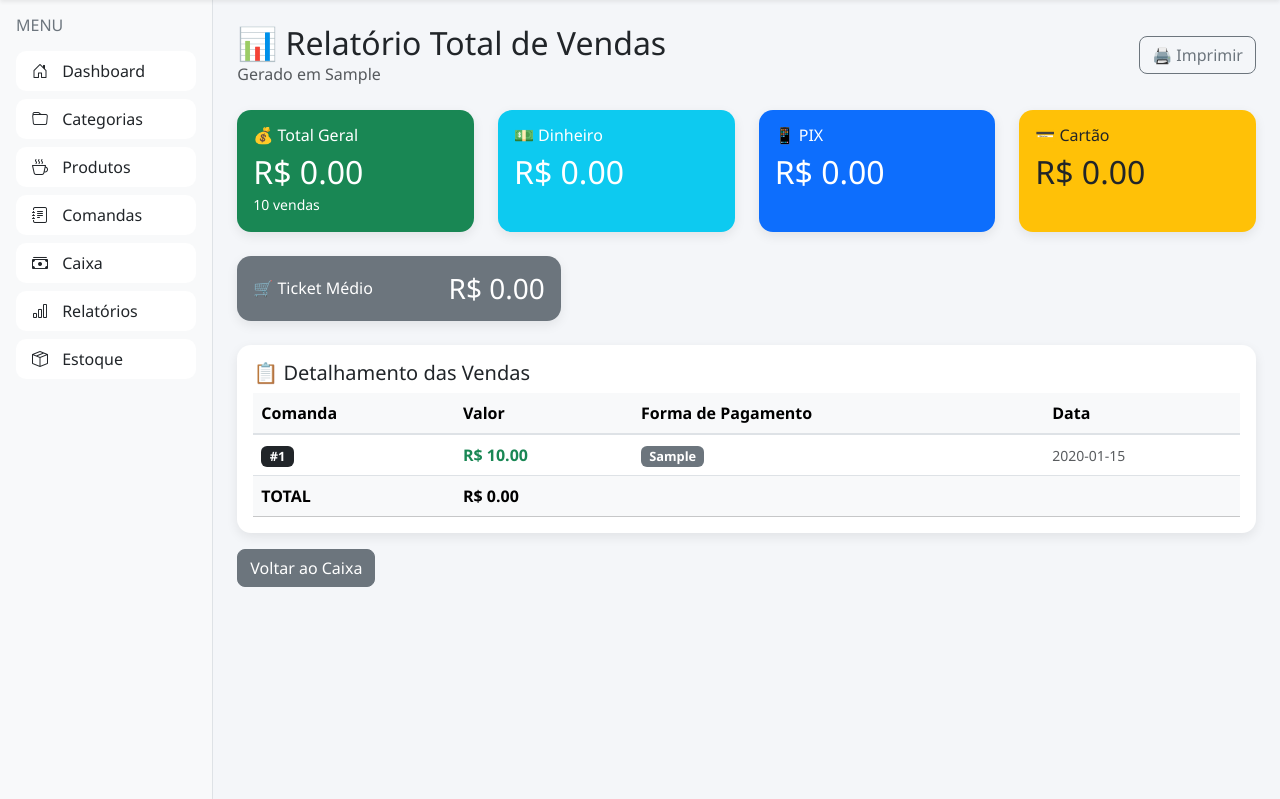
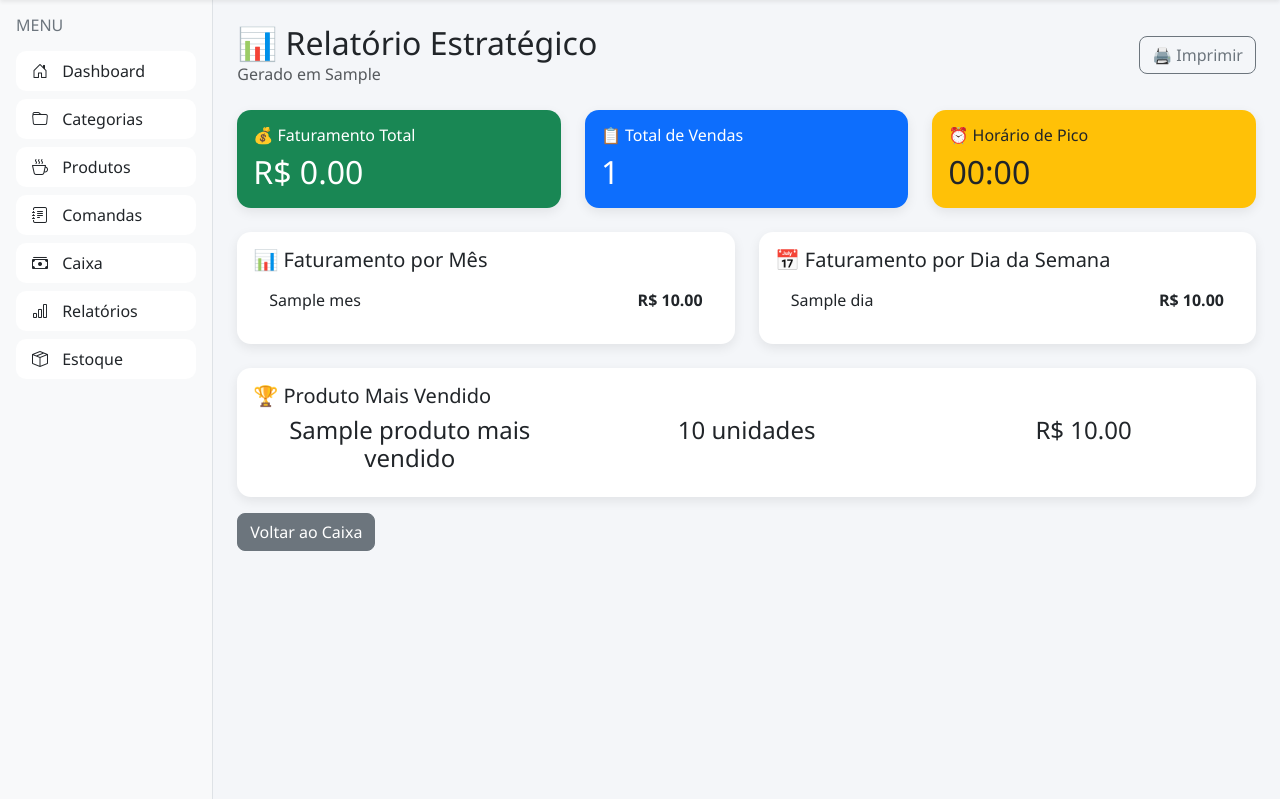
Before and after one commit to blackfemto/Cafe_BII, a Python web app: template templates/relatorio_total.html in a window 1280 px wide. Shown: the part 60-859 px from the top of the page. Run offline with Jinja, Linux system fonts and the light colour scheme; the template is opened without the code that fills it: most values are stand-ins (such as "Sample title", 1, 10 or a date in 2020).

Commit message:
FEAT: Caixa com forma de pagamento; Relatório com métricas estratégicas

```diff
--- a/templates/relatorio_total.html
+++ b/templates/relatorio_total.html
@@ -1,12 +1,12 @@
 {% extends "base.html" %}
 
-{% block title %}Relatório Total{% endblock %}
+{% block title %}Relatório Estratégico{% endblock %}
 
 {% block content %}
 
 <div class="d-flex justify-content-between align-items-center mb-4">
     <div>
-        <h2 class="mb-0">📊 Relatório Total de Vendas</h2>
+        <h2 class="mb-0">📊 Relatório Estratégico</h2>
         <p class="text-muted mb-0">Gerado em {{ data_geracao }}</p>
     </div>
     <button class="btn btn-outline-secondary" onclick="window.print()">
@@ -14,97 +14,90 @@
     </button>
 </div>
 
-<!-- Cards de Resumo -->
+<!-- Cards Topo -->
 <div class="row g-4 mb-4">
-    <div class="col-md-3">
-        <div class="card bg-success text-white h-100">
+    <div class="col-md-4">
+        <div class="card bg-success text-white">
             <div class="card-body">
-                <h6 class="card-title">💰 Total Geral</h6>
-                <h2 class="mb-0">R$ {{ "%.2f"|format(total) }}</h2>
-                <small>{{ quantidade }} vendas</small>
+                <h6 class="card-title">💰 Faturamento Total</h6>
+                <h2 class="mb-0">R$ {{ "%.2f"|format(faturamento_total) }}</h2>
             </div>
         </div>
     </div>
-    <div class="col-md-3">
-        <div class="card bg-info text-white h-100">
+    <div class="col-md-4">
+        <div class="card bg-primary text-white">
             <div class="card-body">
-                <h6 class="card-title">💵 Dinheiro</h6>
-                <h2 class="mb-0">R$ {{ "%.2f"|format(total_dinheiro) }}</h2>
+                <h6 class="card-title">📋 Total de Vendas</h6>
+                <h2 class="mb-0">{{ total_vendas }}</h2>
             </div>
         </div>
     </div>
-    <div class="col-md-3">
-        <div class="card bg-primary text-white h-100">
+    <div class="col-md-4">
+        <div class="card bg-warning text-dark">
             <div class="card-body">
-                <h6 class="card-title">📱 PIX</h6>
-                <h2 class="mb-0">R$ {{ "%.2f"|format(total_pix) }}</h2>
-            </div>
-        </div>
-    </div>
-    <div class="col-md-3">
-        <div class="card bg-warning text-dark h-100">
-            <div class="card-body">
-                <h6 class="card-title">💳 Cartão</h6>
-                <h2 class="mb-0">R$ {{ "%.2f"|format(total_cartao) }}</h2>
+                <h6 class="card-title">⏰ Horário de Pico</h6>
+                <h2 class="mb-0">
+                    {% if hora_pico is not none %}
+                        {{ "%02d:00"|format(hora_pico) }}
+                    {% else %}
+                        N/A
+                    {% endif %}
+                </h2>
             </div>
         </div>
     </div>
 </div>
 
-<!-- Ticket Médio -->
-<div class="row mb-4">
-    <div class="col-md-4">
-        <div class="card bg-secondary text-white">
-            <div class="card-body d-flex justify-content-between align-items-center">
-                <div>
-                    <h6 class="card-title mb-0">🛒 Ticket Médio</h6>
-                </div>
-                <h3 class="mb-0">R$ {{ "%.2f"|format(ticket_medio) }}</h3>
+<!-- Gráficos (simulados) -->
+<div class="row g-4 mb-4">
+    <div class="col-md-6">
+        <div class="card">
+            <div class="card-body">
+                <h5 class="card-title">📊 Faturamento por Mês</h5>
+                <ul class="list-group">
+                {% for mes, valor in faturamento_mes.items()|sort %}
+                    <li class="list-group-item d-flex justify-content-between">
+                        <span>{{ mes }}</span>
+                        <span class="fw-bold">R$ {{ "%.2f"|format(valor) }}</span>
+                    </li>
+                {% else %}
+                    <li class="list-group-item text-muted">Nenhum dado disponível.</li>
+                {% endfor %}
+                </ul>
+            </div>
+        </div>
+    </div>
+    <div class="col-md-6">
+        <div class="card">
+            <div class="card-body">
+                <h5 class="card-title">📅 Faturamento por Dia da Semana</h5>
+                <ul class="list-group">
+                {% for dia, valor in faturamento_dia.items() %}
+                    <li class="list-group-item d-flex justify-content-between">
+                        <span>{{ dia }}</span>
+                        <span class="fw-bold">R$ {{ "%.2f"|format(valor) }}</span>
+                    </li>
+                {% endfor %}
+                </ul>
             </div>
         </div>
     </div>
 </div>
 
-<!-- Lista de Vendas -->
+<!-- Produto Mais Vendido -->
 <div class="card">
     <div class="card-body">
-        <h5 class="card-title">📋 Detalhamento das Vendas</h5>
-        <div class="table-responsive">
-            <table class="table table-hover align-middle">
-                <thead class="table-light">
-                    <tr>
-                        <th>Comanda</th>
-                        <th>Valor</th>
-                        <th>Forma de Pagamento</th>
-                        <th>Data</th>
-                    </tr>
-                </thead>
-                <tbody>
-                {% for venda in vendas %}
-                    <tr>
-                        <td>
-                            <span class="badge bg-dark">#{{ venda.comanda_id }}</span>
-                        </td>
-                        <td>
-                            <strong class="text-success">R$ {{ "%.2f"|format(venda.valor) }}</strong>
-                        </td>
-                        <td>
-                            <span class="badge bg-secondary">{{ venda.forma_pagamento }}</span>
-                        </td>
-                        <td>
-                            <small class="text-muted">{{ venda.data.strftime('%d/%m/%Y %H:%M') }}</small>
-                        </td>
-                    </tr>
-                {% endfor %}
-                </tbody>
-                <tfoot class="table-light">
-                    <tr>
-                        <td><strong>TOTAL</strong></td>
-                        <td><strong>R$ {{ "%.2f"|format(total) }}</strong></td>
-                        <td colspan="2"></td>
-                    </tr>
-                </tfoot>
-            </table>
+        <h5 class="card-title">🏆 Produto Mais Vendido</h5>
+        <div class="row text-center">
+            <div class="col-md-4">
+                <h4>{{ produto_mais_vendido.nome }}</h4>
+            </div>
+            <div class="col-md-4">
+                <h4>{{ produto_mais_vendido.quantidade }} unidades</h4>
+            </div>
+            <div class="col-md-4">
+                <h4>R$ {{ "%.2f"|format(produto_mais_vendido.preco) }}</h4>
+            </div>
         </div>
     </div>
 </div>
```
Also changed, not shown: app/routes/relatorio_total.py (+59 -31 lines), templates/caixa.html (+7 -3 lines).
